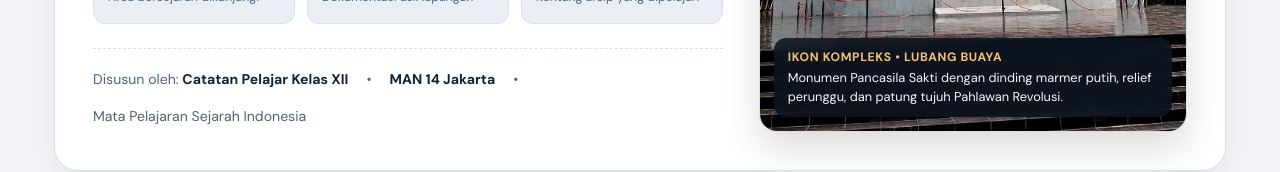
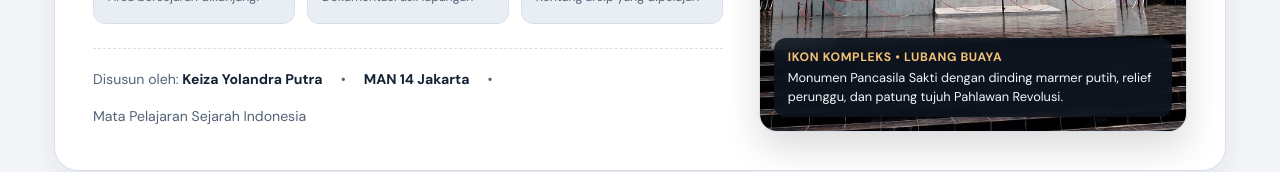
Before and after one commit to secgetexyz-gif/blog-lubang-buaya-tukep, a plain HTML site: page index.html in a window 1280 px wide. Shown: the part 587-759 px from the top of the page. Drawn offline with nearby package versions, Linux system fonts and the light colour scheme; a web font is replaced by a local one.

Commit message:
Update index.html

```diff
--- a/index.html
+++ b/index.html
@@ -1510,7 +1510,7 @@
         </div>
         <div class="author-strip">
           <!-- GANTI NAMA PENULIS DI BAWAH INI JIKA PERLU -->
-          <span>Disusun oleh: <strong id="authorName">Catatan Pelajar Kelas XII</strong></span>
+          <span>Disusun oleh: <strong id="authorName">Keiza Yolandra Putra</strong></span>
           <span>•</span>
           <span><strong>MAN 14 Jakarta</strong></span>
           <span>•</span>
```
